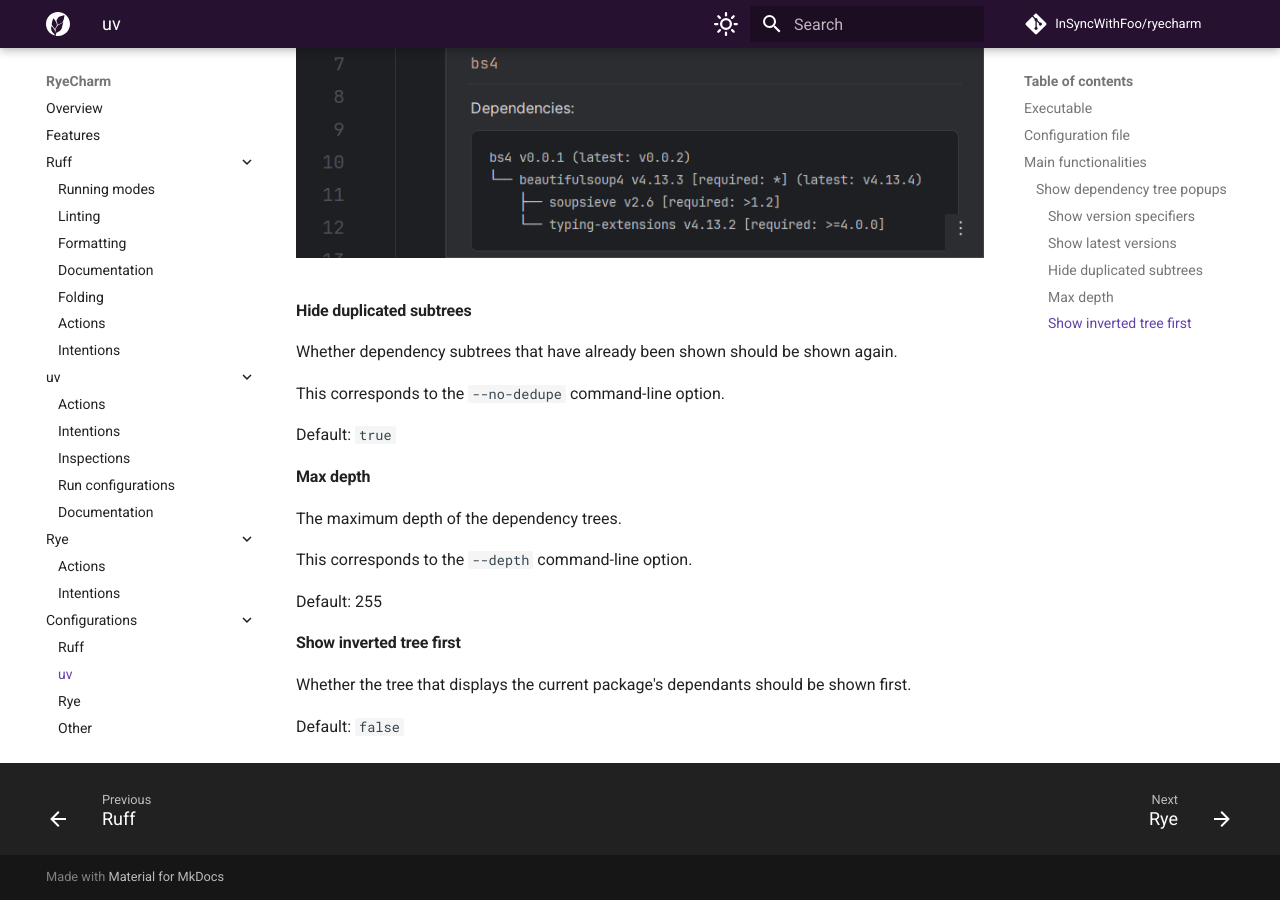
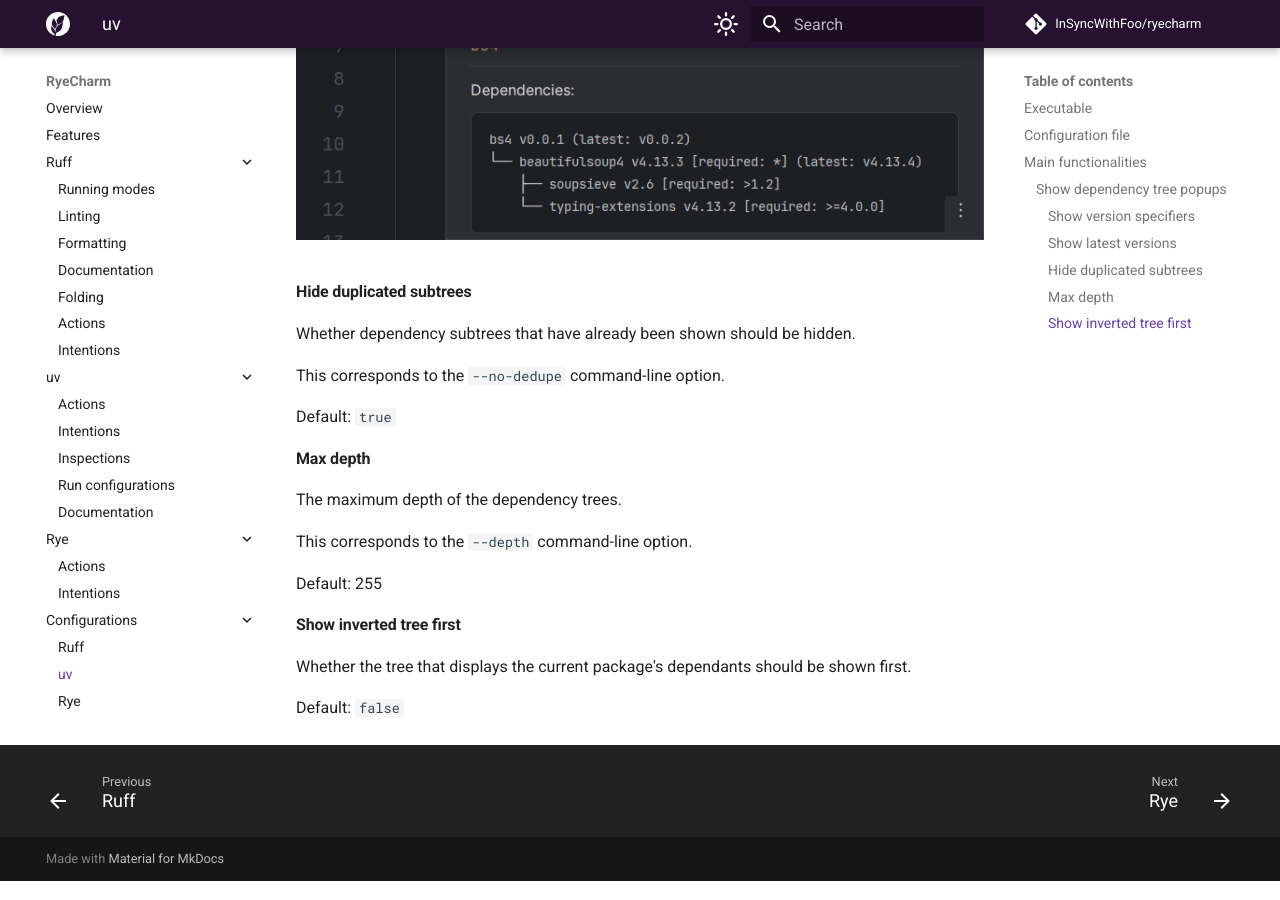
Before and after one commit to InSyncWithFoo/ryecharm, an MkDocs documentation site: the page built from docs/configurations/uv.md, in a window 1280 px wide and 900 px high, scrolled down 1762 px. Built offline with MkDocs 1.6.1 and Material for MkDocs 9.7.7, drawn with Linux system fonts in a browser that asks for light colours; comment, search, counter and statistics services are not loaded.

Commit message:
Minor fixes and refactoring

```diff
--- a/docs/configurations/uv.md
+++ b/docs/configurations/uv.md
@@ -64,7 +64,7 @@
 
 #### Hide duplicated subtrees
 
-Whether dependency subtrees that have already been shown should be shown again.
+Whether dependency subtrees that have already been shown should be hidden.
 
 This corresponds to the `--no-dedupe` command-line option.
 
```
Also changed, not shown: docs/assets/uv-documentation-demo-dependency-trees-dependants.png, docs/assets/uv-documentation-demo-dependency-trees-dependencies.png, 4 other files.
